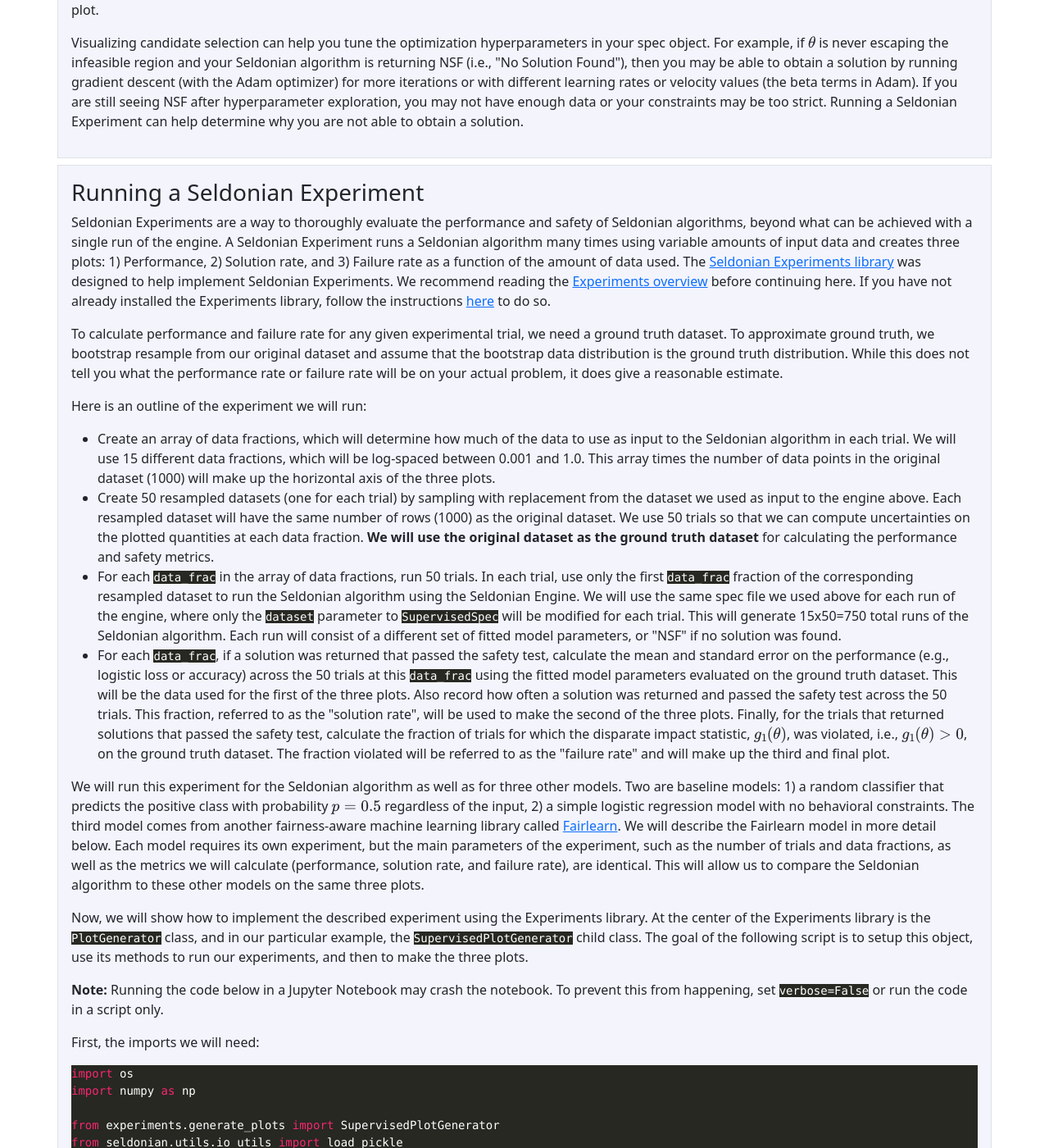
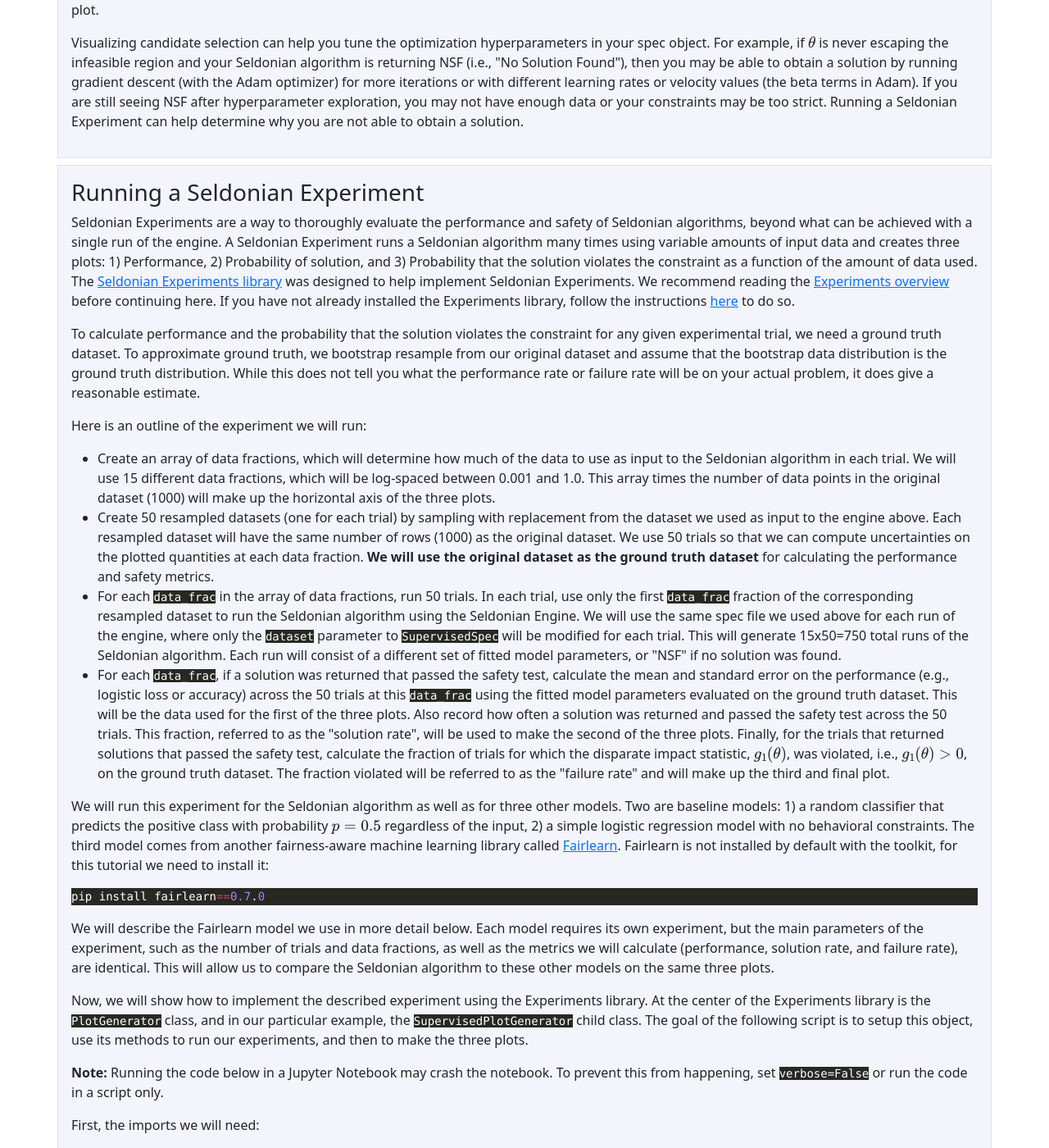
Before and after one commit to seldonian-framework/Tutorials, a Jekyll site: the page built from _tutorials/fair_loans_tutorial.md, in a window 1280 px wide and 1400 px high, scrolled down 8670 px. Shown: the whole window at 82% size. Built offline with Jekyll 4.4.1, drawn with Linux system fonts in a browser that asks for light colours; formulas are drawn with MathJax 3.

Commit message:
make note about installing fairlearn package

```diff
--- a/_tutorials/fair_loans_tutorial.md
+++ b/_tutorials/fair_loans_tutorial.md
@@ -403,10 +403,10 @@ Visualizing candidate selection can help you tune the optimization hyperparamete
 <h3 id="experiment"> Running a Seldonian Experiment </h3>
 
 <p>
-Seldonian Experiments are a way to thoroughly evaluate the performance and safety of Seldonian algorithms, beyond what can be achieved with a single run of the engine. A Seldonian Experiment runs a Seldonian algorithm many times using variable amounts of input data and creates three plots: 1) Performance, 2) Solution rate, and 3) Failure rate as a function of the amount of data used. The <a href="https://seldonian-toolkit.github.io/Experiments"> Seldonian Experiments library</a> was designed to help implement Seldonian Experiments. We recommend reading the <a href="https://seldonian-toolkit.github.io/Experiments/build/html/overview.html">Experiments overview</a> before continuing here. If you have not already installed the Experiments library, follow the instructions <a href="{{ "/tutorials/install_toolkit_tutorial/" | relative_url}}">here</a> to do so.
+Seldonian Experiments are a way to thoroughly evaluate the performance and safety of Seldonian algorithms, beyond what can be achieved with a single run of the engine. A Seldonian Experiment runs a Seldonian algorithm many times using variable amounts of input data and creates three plots: 1) Performance, 2) Probability of solution, and 3) Probability that the solution violates the constraint as a function of the amount of data used. The <a href="https://seldonian-toolkit.github.io/Experiments"> Seldonian Experiments library</a> was designed to help implement Seldonian Experiments. We recommend reading the <a href="https://seldonian-toolkit.github.io/Experiments/build/html/overview.html">Experiments overview</a> before continuing here. If you have not already installed the Experiments library, follow the instructions <a href="{{ "/tutorials/install_toolkit_tutorial/" | relative_url}}">here</a> to do so.
 </p>
 
-<p> To calculate performance and failure rate for any given experimental trial, we need a ground truth dataset. To approximate ground truth, we bootstrap resample from our original dataset and assume that the bootstrap data distribution is the ground truth distribution. While this does not tell you what the performance rate or failure rate will be on your actual problem, it does give a reasonable estimate.
+<p> To calculate performance and the probability that the solution violates the constraint for any given experimental trial, we need a ground truth dataset. To approximate ground truth, we bootstrap resample from our original dataset and assume that the bootstrap data distribution is the ground truth distribution. While this does not tell you what the performance rate or failure rate will be on your actual problem, it does give a reasonable estimate.
 </p>
 
 <p>
@@ -420,7 +420,14 @@ Seldonian Experiments are a way to thoroughly evaluate the performance and safet
     </ul>
 </p>
 <p>
-We will run this experiment for the Seldonian algorithm as well as for three other models. Two are baseline models: 1) a random classifier that predicts the positive class with probability $p=0.5$ regardless of the input, 2) a simple logistic regression model with no behavioral constraints. The third model comes from another fairness-aware machine learning library called <a href="https://fairlearn.org/">Fairlearn</a>. We will describe the Fairlearn model in more detail below. Each model requires its own experiment, but the main parameters of the experiment, such as the number of trials and data fractions, as well as the metrics we will calculate (performance, solution rate, and failure rate), are identical. This will allow us to compare the Seldonian algorithm to these other models on the same three plots.
+We will run this experiment for the Seldonian algorithm as well as for three other models. Two are baseline models: 1) a random classifier that predicts the positive class with probability $p=0.5$ regardless of the input, 2) a simple logistic regression model with no behavioral constraints. The third model comes from another fairness-aware machine learning library called <a href="https://fairlearn.org/">Fairlearn</a>. Fairlearn is not installed by default with the toolkit, for this tutorial we need to install it:
+</p>
+{% highlight python %}
+pip install fairlearn==0.7.0
+{% endhighlight python %}
+
+<p>
+We will describe the Fairlearn model we use in more detail below. Each model requires its own experiment, but the main parameters of the experiment, such as the number of trials and data fractions, as well as the metrics we will calculate (performance, solution rate, and failure rate), are identical. This will allow us to compare the Seldonian algorithm to these other models on the same three plots.
 </p>
 <p>
     Now, we will show how to implement the described experiment using the Experiments library. At the center of the Experiments library is the <code class='highlight'>PlotGenerator</code> class, and in our particular example, the <code class='highlight'>SupervisedPlotGenerator</code> child class. The goal of the following script is to setup this object, use its methods to run our experiments, and then to make the three plots.
```
